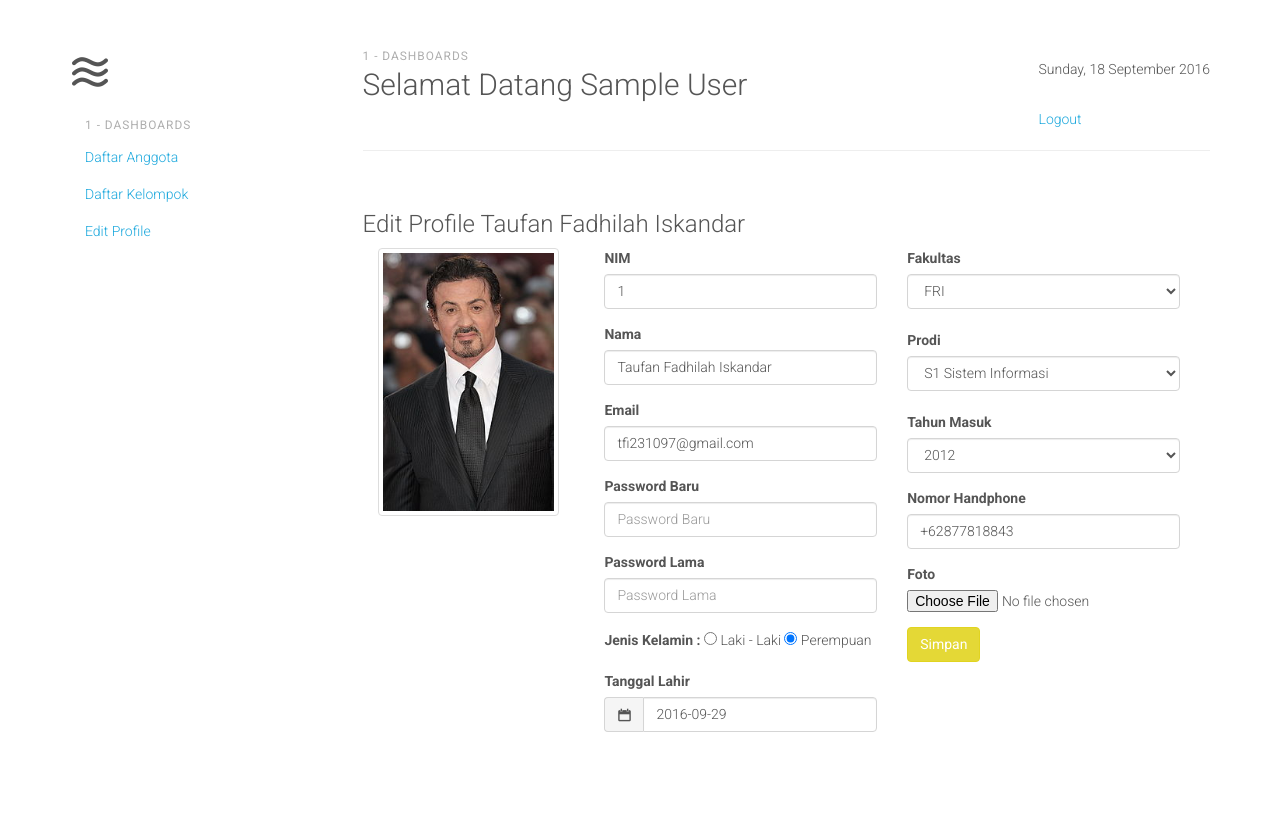
After one commit to TaufanFadhilah/Badan_Mentoring, a CodeIgniter app: page /BM/index.php/dashboard/edit_profile/1 in a window 1280 px wide. The commit adds this page. Run offline with CodeIgniter, Linux system fonts and the light colour scheme; the visitor is signed in with stand-in values (Sample User, id 1); data comes from the database, SQL or seed files in the repository; both versions use the stored data as it was after the commit; some libraries are stand-ins or nearby versions.

Commit message:
Create Kelompok + show kelompok on mentor&menti done
1. buat kelompok di mentor
2. lihat mentor dan teman kelompok di menti

```diff
--- a/BM/application/controllers/dashboard.php
+++ b/BM/application/controllers/dashboard.php
@@ -18,7 +18,17 @@ class dashboard extends CI_Controller {
 	}
 
 	public function daftar_anggota(){
-		$res = $this->mymodel->select_all('tbl_user');
+		$content = $this->session->userdata('status');
+		switch ($content) {
+			case 'Mentor':
+				$res = $this->mymodel->select('tbl_user',array(
+					'status' => "Menti"
+					));
+				break;
+			default:
+				$res = $this->mymodel->select_all('tbl_user');
+				break;
+		}
 		$this->load->view('dashboard',array(
 			'title' => 'Daftar Anggota',
 			'data' => $res->result_array()
@@ -59,6 +69,144 @@ class dashboard extends CI_Controller {
 		$this->session->set_flashdata('daftar_anggota',$row->nama.' telah menjadi Mentor.');
 		redirect(base_url().'index.php/dashboard/daftar_anggota');
 	}
+
+	public function daftar_kelompok_Mentor($nim){
+		$res = $this->mymodel->select('tbl_kelompok',"mentor = $nim");
+		$row = $res->row();
+
+		if($this->session->userdata('status') == "Mentor"){
+			if($nim == isset($row->mentor)){
+			$data = json_decode($row->menti,true);
+			for($i = 1;$i <= count($data);$i++){
+				$res2 = $this->mymodel->select('tbl_user',array(
+					'nim' => $data['anggota_'.$i]));
+				$row2 = $res2->row();
+				$menti['menti_'.$i.'_nim'] = $row2->nim;
+				$menti['menti_'.$i.'_nama'] = $row2->nama;
+				$menti['menti_'.$i.'_prodi'] = $row2->prodi;
+				$menti['menti_'.$i.'_hp'] = $row2->hp;
+				$menti['menti_'.$i.'_foto'] = $row2->foto;
+			}
+			$this->load->view('dashboard',array(
+				'status' => true,
+				'data' => $menti,
+				'nama_kelompok' => $row->nama));
+			}else{
+			$this->load->view('dashboard',array(
+				'row' => $res->result_array(),
+				'status' => false));
+			}
+		}
+	}
+
+	public function daftar_kelompok_Menti($nim){
+		$res = $this->mymodel->select_like('tbl_kelompok','menti',$nim);
+		$row = $res->row();
+		if(count($row) > 0){
+			$res2 = $this->mymodel->select('tbl_user',"nim = $row->mentor");
+			$data = json_decode($row->menti,true);
+			for($i = 1;$i <= count($data);$i++){
+				$res3 = $this->mymodel->select('tbl_user',array('nim' => $data['anggota_'.$i]));
+				$row3 = $res3->row();
+				$menti[$i.'_nim'] = $row3->nim;
+				$menti[$i.'_nama'] = $row3->nama;
+				$menti[$i.'_fakultas'] = $row3->fakultas;
+				$menti[$i.'_prodi'] = $row3->prodi;
+				$menti[$i.'_angkatan'] = $row3->tahun_masuk;
+				$menti[$i.'_hp'] = $row3->hp;
+				$menti[$i.'_foto'] = $row3->foto;
+			}
+			$this->load->view('dashboard',array(
+				'status' => true,
+				'nama_kelompok' => $row->nama,
+				'mentor' => $res2->row(),
+				'menti' => $menti
+				));
+		}else{
+			$this->load->view('dashboard',array(
+				'status' => false
+				));
+		}
+
+	}
+
+	public function save_kelompok($nim){
+		for($i = 1;$i <= (count($_POST) - 2);$i++){
+			$array['anggota_'.$i]  = $_POST['anggota_'.$i];
+		}
+		$data = json_encode($array);
+		$this->mymodel->insert('tbl_kelompok',array(
+			'nama' => mysql_real_escape_string($_POST['nama_kelompok']),
+			'mentor' => $nim,
+			'menti' => $data
+			));
+		$this->session->set_flashdata('daftar_kelompok','Kelompok telah disimpan.');
+		redirect(base_url().'index.php/dashboard/daftar_kelompok/'.$nim);
+	}
+
+	public function edit_profile($nim){
+		$res = $this->mymodel->select('tbl_user',"nim = $nim");
+		$row = $res->row();
+
+		$this->load->view('dashboard',array(
+			'row' => $row
+			));
+	}
+
+	public function do_edit_profile($nim){
+		$res = $this->mymodel->select('tbl_user',"nim = $nim");
+		$row = $res->row();
+		var_dump($_POST);
+		if($row->password == md5(mysql_real_escape_string($_POST['old_pass']))){
+			if(strlen($_POST['new_pass']) > 0){
+				$pass = md5(mysql_real_escape_string($_POST['new_pass']));
+			}else{
+				$pass = md5(mysql_real_escape_string($_POST['old_pass']));
+			}
+
+			if($_FILES['foto']['size'] > 0){
+				unlink("./assets/img/profile_pictures/$row->foto");
+				$config['upload_path']          = './assets/img/profile_pictures/';
+		        $config['allowed_types']        = 'gif|jpg|png|jpeg';
+		        $config['max_size']             = 100;
+		        $config['max_width']            = 1024;
+		        $config['max_height']           = 768;
+				$config['file_name'] 			= $_POST['nim'];
+		        $this->load->library('upload', $config);
+		        $this->upload->initialize($config);
+		        $this->upload->do_upload('foto');
+				$file_name = $this->upload->data();
+				$foto = $file_name['file_name'];
+			}else{
+				$foto = $row->foto;
+			}
+			$this->mymodel->update('tbl_user',array(
+					'nim' => mysql_real_escape_string($_POST['nim']),
+					'nama' => mysql_real_escape_string($_POST['nama']),
+					'tgl_lahir' => mysql_real_escape_string($_POST['ttl']),
+					'tahun_masuk' => mysql_real_escape_string($_POST['tahun_masuk']),
+					'prodi' => mysql_real_escape_string($_POST['prodi']),
+					'fakultas' => mysql_real_escape_string($_POST['fakultas']),
+					'hp' => mysql_real_escape_string($_POST['hp']),
+					'email' => mysql_real_escape_string($_POST['email']),
+					'jk' => $_POST['jk'],
+					'password' => $pass,
+					'foto' => $foto
+					),"nim = $nim");
+			$newdata = array(
+		        'nim'  => mysql_real_escape_string($_POST['nim']),
+		        'status' => $this->session->userdata('status'),
+		        'nama' => mysql_real_escape_string($_POST['nama'])
+				);
+				$this->session->set_userdata($newdata);
+				$this->session->set_flashdata('edit_profile','Data telah disimpan.');
+				redirect(base_url().'index.php/dashboard/edit_profile/'.$_POST['nim']);
+		}else{
+			$this->session->set_flashdata('edit_profile','Password tidak sesuai.');
+				redirect(base_url().'index.php/dashboard/edit_profile/'.$_POST['nim']);
+		}
+	}
+
 }
 
 ?>
--- a/BM/application/controllers/login.php
+++ b/BM/application/controllers/login.php
@@ -30,7 +30,7 @@ class login extends CI_Controller {
 	}
 
 	public function do_register(){
-		$config['upload_path']          	= './assets/img/profile_pictures/';
+			$config['upload_path']          = './assets/img/profile_pictures/';
 	        $config['allowed_types']        = 'gif|jpg|png|jpeg';
 	        $config['max_size']             = 100;
 	        $config['max_width']            = 1024;
@@ -51,7 +51,7 @@ class login extends CI_Controller {
 			'hp' => mysql_real_escape_string($_POST['hp']),
 			'foto' => $file_name['file_name'],
 			'password' => mysql_real_escape_string(md5($_POST['pass'])),
-			'status' => "admin",
+			'status' => "Menti",
 			'email' => mysql_real_escape_string($_POST['email'])
 			));
 		if($res >= 1){
--- a/BM/application/models/mymodel.php
+++ b/BM/application/models/mymodel.php
@@ -16,6 +16,14 @@ class mymodel extends CI_Model {
 			return $res;
 	}
 
+	public function select_like($tableName,$param,$where){
+		$res = $this->db->select('*');
+		$res = $this->db->from($tableName);
+		$res = $this->db->like($param, $where);
+		$res = $this->db->get();
+		return $res;
+	}
+
 	public function delete($tableName,$where){
 		$res = $this->db->delete($tableName,$where);
 			return $res;
--- a/BM/application/views/dashboard.php
+++ b/BM/application/views/dashboard.php
@@ -42,6 +42,12 @@
               <li >
                 <a href="<?php echo base_url() ?>index.php/dashboard/daftar_anggota">Daftar Anggota</a>
               </li>
+              <li >
+                <a href="<?php echo base_url().'index.php/dashboard/daftar_kelompok_'.$this->session->userdata('status').'/'.$this->session->userdata('nim') ?>">Daftar Kelompok</a>
+              </li>
+              <li >
+                <a href="<?php echo base_url() ?>index.php/dashboard/edit_profile/<?php echo $this->session->userdata('nim'); ?>">Edit Profile</a>
+              </li>
             </ul>
             <hr class="visible-xs m-t">
           </div>
@@ -68,6 +74,15 @@
       switch ($content) {
         case 'daftar_anggota':
           include('daftar_anggota.php');
+          break;
+        case 'daftar_kelompok_Mentor':
+          include('daftar_kelompok_Mentor.php');
+          break;
+        case 'daftar_kelompok_Menti':
+          include('daftar_kelompok_Menti.php');
+          break;
+        case 'edit_profile':
+          include('edit_profile.php');
           break;
         default:
            echo "<h1>Timeline</h1>";
--- /dev/null
+++ b/BM/application/views/edit_profile.php
@@ -0,0 +1,93 @@
+	<h3>Edit Profile <?php echo $row->nama ?></h3>
+	<h4 style="color:red"><?php echo $this->session->flashdata('edit_profile');?></h4>
+      <div class="col-lg-3">
+            <img alt="<?php echo $row->nama ?>" src="<?php echo base_url()."assets/img/profile_pictures/$row->foto" ?>" class="img-thumbnail" />
+      </div>
+      <div class="col-lg-9 col-md-12">
+            <form action="<?php echo base_url() ?>index.php/dashboard/do_edit_profile/<?php echo $this->session->userdata('nim'); ?>" method="post" enctype="multipart/form-data">
+                <div class="col-lg-6 col-md-12">
+                  <div class="form-group has-feedback">
+              <label>NIM</label>
+              <input type="text" class="form-control" placeholder="NIM" name="nim" value="<?php echo $row->nim ?>" required>
+              <span class="glyphicon glyphicon-user form-control-feedback"></span>
+            </div>
+            <div class="form-group has-feedback">
+              <label>Nama</label>
+              <input type="text" class="form-control" placeholder="Nama" name="nama" value="<?php echo $row->nama ?>" required>
+              <span class="glyphicon glyphicon-envelope form-control-feedback"></span>
+            </div>
+            <div class="form-group has-feedback">
+              <label>Email</label>
+              <input type="email" class="form-control" placeholder="Email" name="email" value="<?php echo $row->email ?>" required>
+              <span class="glyphicon glyphicon-envelope form-control-feedback"></span>
+            </div>
+            <div class="form-group has-feedback">
+              <label>Password Baru</label>
+              <input type="password" class="form-control" placeholder="Password Baru" name="new_pass" pattern=".{8,}" title="8 characters minimum">
+              <span class="glyphicon glyphicon-lock form-control-feedback"></span>
+            </div>
+            <div class="form-group has-feedback">
+              <label>Password Lama</label>
+              <input type="password" class="form-control" placeholder="Password Lama" name="old_pass" pattern=".{8,}"   required title="8 characters minimum" required>
+              <span class="glyphicon glyphicon-log-in form-control-feedback"></span>
+            </div>
+            <div class="form-group has-feedback">
+              <label>Jenis Kelamin : </label>
+              <?php
+                  if($row->jk == "Laki-Laki"){
+                        ?>
+                        <input type="radio" name="jk" value="Laki-Laki" checked="true"> Laki - Laki
+                        <input type="radio" name="jk" value="Perempuan"> Perempuan
+                        <?php
+                  }else{
+                        ?>
+                        <input type="radio" name="jk" value="Laki-Laki"> Laki - Laki
+                        <input type="radio" name="jk" value="Perempuan" checked="true"> Perempuan
+                        <?php
+                  }
+              ?>
+            </div>
+            <div class="form-group has-feedback">
+            <label>Tanggal Lahir</label>
+            <div class="input-group">
+              <span class="input-group-addon">
+                <span class="icon icon-calendar"></span>
+              </span>
+              <input type="text" name="ttl" class="form-control" data-provide="datepicker" placeholder="Tanggal Lahir" data-date-format="yyyy-mm-dd" value="<?php echo $row->tgl_lahir ?>" required>
+            </div>
+            </div>
+                </div>
+            <div class="col-lg-6">
+              <div class="form-group has-feedback">
+              <label>Fakultas  </label>
+              <select name="fakultas" class="form-control">
+                <option value="FRI" <?php if($row->fakultas == 'FRI'){echo 'selected';} ?>>FRI</option>
+                <option value="FIF" <?php if($row->fakultas == 'FIF'){echo 'selected';} ?>>FIF</option>
+              </select><br>
+              <label>Prodi  </label>
+              <select name="prodi"  class="form-control">
+                <option value="S1 Sistem Informasi" <?php if($row->fakultas == 'S1 Sistem Informasi'){echo 'selected';} ?>>S1 Sistem Informasi</option>
+                <option value="S1 Teknik Industri" <?php if($row->fakultas == 'S1 Teknik Industri'){echo 'selected';} ?>>S1 Teknik Industri</option>
+              </select><br>
+              <label>Tahun Masuk  </label>
+              <select name="tahun_masuk"  class="form-control">
+                <option value="2012" <?php if($row->tahun_masuk == '2012'){echo 'selected';} ?>>2012</option>
+                <option value="2013" <?php if($row->tahun_masuk == '2013'){echo 'selected';} ?>>2013</option>
+              </select>
+            </div>
+            <div class="form-group has-feedback">
+              <label>Nomor Handphone</label>
+              <input type="text" class="form-control" placeholder="Nomor Handphone" name="hp" value="<?php echo $row->hp ?>" required>
+              <span class="glyphicon glyphicon-earphone form-control-feedback"></span>
+            </div>
+            <div class="form-group">
+                        <label for="exampleInputFile">Foto</label>
+                        <input type="file" id="exampleInputFile" name="foto">
+                      </div>
+            </div>
+            <div class="row">
+              <div class="col-xs-4">
+                <button type="submit" class="btn btn-warning">Simpan</button>
+              </div>
+            </form>
+      </div>
--- a/BM/application/views/register.php
+++ b/BM/application/views/register.php
@@ -38,12 +38,12 @@
       </div>
       <div class="form-group has-feedback">
         <label>Password</label>
-        <input type="password" class="form-control" placeholder="Password" name="pass" id="pass" required>
+        <input type="password" class="form-control" placeholder="Password" name="pass" id="pass" pattern=".{8,}"   required title="8 characters minimum" required>
         <span class="glyphicon glyphicon-lock form-control-feedback"></span>
       </div>
       <div class="form-group has-feedback">
         <label>Re-Password</label>
-        <input type="password" class="form-control" placeholder="Retype password" name="repass" id="repass" required>
+        <input type="password" class="form-control" placeholder="Retype password" name="repass" id="repass" pattern=".{8,}"   required title="8 characters minimum" required>
         <span class="glyphicon glyphicon-log-in form-control-feedback"></span>
       </div>
       <div class="form-group has-feedback">
```
Also changed, not shown: BM/application/views/daftar_anggota.php (+0 -17 lines), BM/application/views/daftar_kelompok_Menti.php (added, +45 -0 lines), BM/application/views/daftar_kelompok_Mentor.php (added, +71 -0 lines), BM/db/bm (2).sql (added, +76 -0 lines), BM/assets/img/profile_pictures/1.JPG, BM/assets/img/profile_pictures/2.JPG (added).
